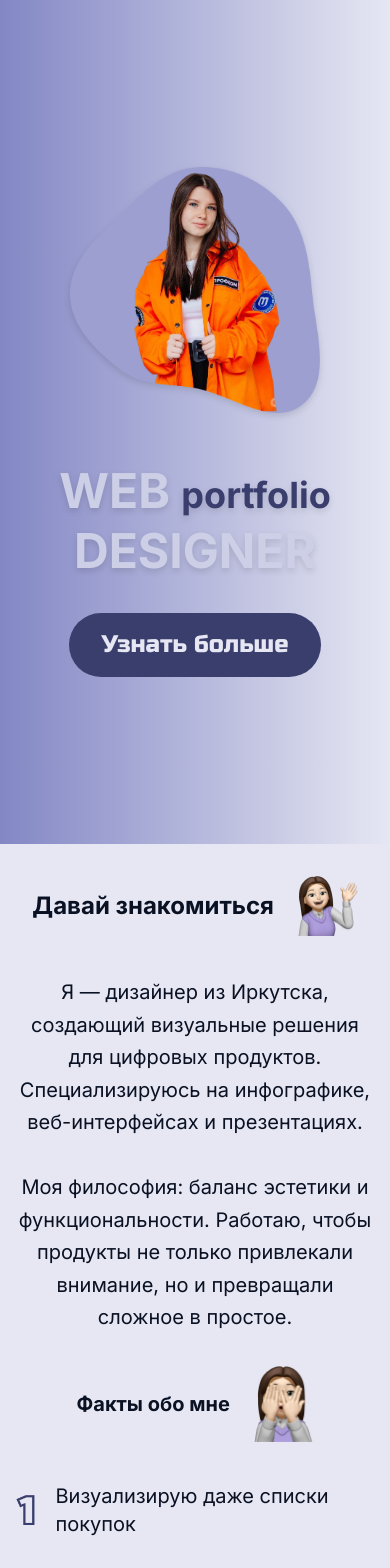
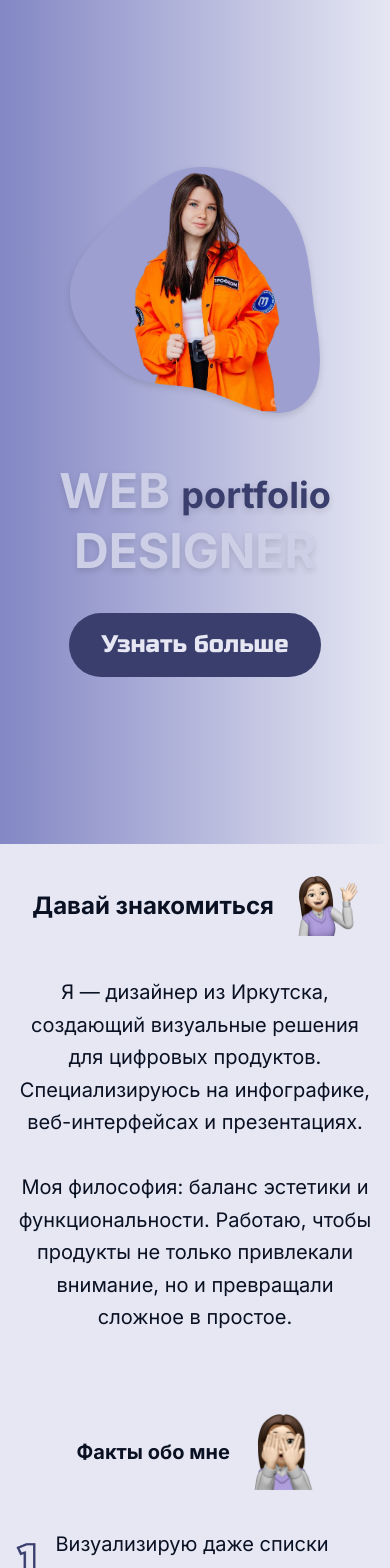
Before and after one commit to WiperZ69/sun-portfolio, a Next.js app: page / in a window 390 px wide. Shown: the top 1568 px of the page. Built offline with nearby package versions, Linux system fonts and the light colour scheme.

Commit message:
final aboutSection

```diff
--- a/src/components/AboutMeSection.tsx
+++ b/src/components/AboutMeSection.tsx
@@ -3,36 +3,25 @@
 import { motion } from 'framer-motion'
 import Image from 'next/image'
 
-const fadeUp = {
-	hidden: { opacity: 0, y: 50 },
-	visible: { opacity: 1, y: 0, transition: { duration: 0.6, ease: 'easeOut' } },
-}
-
-const staggerContainer = {
-	hidden: {},
-	visible: {
-		transition: {
-			staggerChildren: 0.2,
-		},
-	},
-}
-
 export default function AboutMeSection() {
 	return (
 		<section className='py-8 sm:py-16 px-4 sm:px-6 md:px-8 lg:px-12'>
-			<motion.div
-				className='max-w-5xl mx-auto flex flex-col gap-8 md:gap-16'
-				initial='hidden'
-				whileInView='visible'
-				viewport={{ once: true, amount: 0.3 }}
-				variants={staggerContainer}
-			>
+			<div className='max-w-5xl mx-auto flex flex-col gap-20'>
 				{/* Блок 1: Приветствие */}
 				<motion.div
+					initial={{ opacity: 0, y: 50 }}
+					whileInView={{ opacity: 1, y: 0 }}
+					transition={{ duration: 0.8, ease: 'easeOut' }}
+					viewport={{ once: true }}
 					className='flex flex-col lg:flex-row justify-between items-center lg:items-start gap-10 lg:gap-20'
-					variants={fadeUp}
 				>
-					<div className='md:min-w-118 w-2/12 lg:w-1/2 flex md:flex-col items-center justify-center lg:items-center text-center lg:text-left gap-6 md:gap-30'>
+					<motion.div
+						initial={{ scale: 0.9, opacity: 0 }}
+						whileInView={{ scale: 1, opacity: 1 }}
+						transition={{ duration: 0.6 }}
+						viewport={{ once: true }}
+						className='md:min-w-118 w-2/12 lg:w-1/2 flex md:flex-col items-center justify-center lg:items-center text-center lg:text-left gap-6 md:gap-30'
+					>
 						<Image
 							src='/emoji_hello.png'
 							alt='emoji hello'
@@ -43,9 +32,15 @@ export default function AboutMeSection() {
 						<h2 className='order-first text-2xl md:text-[46px] font-bold text-primary font-["Russo_One"]'>
 							Давай{'\u00A0'}знакомиться
 						</h2>
-					</div>
+					</motion.div>
 
-					<p className='lg:w-1/2 text-xl sm:text-3xl text-secondary leading-relaxed font-inter text-center lg:text-left'>
+					<motion.p
+						initial={{ opacity: 0, x: 50 }}
+						whileInView={{ opacity: 1, x: 0 }}
+						transition={{ duration: 0.8, delay: 0.3 }}
+						viewport={{ once: true }}
+						className='lg:w-1/2 text-xl sm:text-3xl text-secondary leading-relaxed font-inter text-center lg:text-left'
+					>
 						Я — дизайнер из Иркутска, создающий визуальные решения для цифровых
 						продуктов. Специализируюсь на инфографике, веб-интерфейсах и
 						презентациях.
@@ -54,15 +49,24 @@ export default function AboutMeSection() {
 						Моя философия: баланс эстетики и функциональности. Работаю, чтобы
 						продукты не только привлекали внимание, но и превращали сложное в
 						простое.
-					</p>
+					</motion.p>
 				</motion.div>
 
 				{/* Блок 2: Факты обо мне */}
 				<motion.div
+					initial={{ opacity: 0, y: 50 }}
+					whileInView={{ opacity: 1, y: 0 }}
+					transition={{ duration: 0.8, ease: 'easeOut' }}
+					viewport={{ once: true }}
 					className='flex flex-col lg:flex-row justify-between items-center lg:items-start gap-10 lg:gap-20'
-					variants={fadeUp}
 				>
-					<div className='w-2/12 lg:w-1/2 flex md:flex-col items-center lg:items-center justify-center text-center lg:text-left gap-6 md:gap-30'>
+					<motion.div
+						initial={{ rotate: -5, opacity: 0 }}
+						whileInView={{ rotate: 0, opacity: 1 }}
+						transition={{ duration: 0.6 }}
+						viewport={{ once: true }}
+						className='w-2/12 lg:w-1/2 flex md:flex-col items-center lg:items-center justify-center text-center lg:text-left gap-6 md:gap-30'
+					>
 						<Image
 							src='/emoji_peek.png'
 							alt='emoji peek'
@@ -73,33 +77,51 @@ export default function AboutMeSection() {
 						<h2 className='order-first text-xl sm:text-5xl font-bold text-primary font-["Russo_One"]'>
 							Факты{'\u00A0'}обо{'\u00A0'}мне
 						</h2>
-					</div>
+					</motion.div>
 
-					<ul className='lg:w-1/2 text-xl sm:text-3xl text-secondary space-y-6 font-inter'>
+					<motion.ul
+						initial={{ opacity: 0, x: 50 }}
+						whileInView={{ opacity: 1, x: 0 }}
+						transition={{ duration: 0.8, delay: 0.3 }}
+						viewport={{ once: true }}
+						className='lg:w-1/2 text-xl sm:text-3xl text-secondary space-y-6 font-inter'
+					>
 						{[
-							'Визуализирую даже списки покупок',
-							'В детстве рисовала на обоях… Теперь это называется UX-скетчинг',
-							'Калининград-Москва: собираю города по кусочкам, как арт-проект',
-							'Могу выписывать узоры неделю, но собрать чемодан — за час',
-						].map((text, index) => (
+							{ img: '/one.png', text: 'Визуализирую даже списки покупок' },
+							{
+								img: '/two.png',
+								text: 'В детстве рисовала на обоях… Теперь это называется UX-скетчинг',
+							},
+							{
+								img: '/three.png',
+								text: 'Калининград-Москва: собираю города по кусочкам, как арт-проект',
+							},
+							{
+								img: '/four.png',
+								text: 'Могу выписывать узоры неделю, но собрать чемодан — за час',
+							},
+						].map((item, index) => (
 							<motion.li
 								key={index}
 								className='flex gap-5 items-center'
-								variants={fadeUp}
+								initial={{ opacity: 0, y: 20 }}
+								whileInView={{ opacity: 1, y: 0 }}
+								transition={{ delay: 0.4 + index * 0.2, duration: 0.5 }}
+								viewport={{ once: true }}
 							>
 								<Image
-									src={`/${['one', 'two', 'three', 'four'][index]}.png`}
-									alt={`number ${index + 1}`}
+									className='w-[22px] h-[30px] md:w-auto md:h-auto'
+									src={item.img}
+									alt={`num-${index}`}
 									width={40}
 									height={77}
-									className='w-[22px] h-[30px] md:w-auto md:h-auto object-contain'
 								/>
-								<span>{text}</span>
+								<span>{item.text}</span>
 							</motion.li>
 						))}
-					</ul>
+					</motion.ul>
 				</motion.div>
-			</motion.div>
+			</div>
 		</section>
 	)
 }
```
